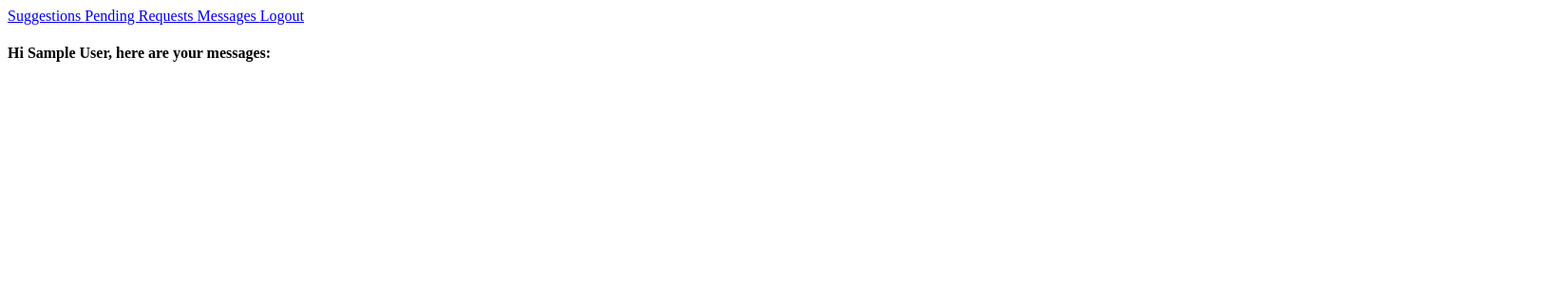
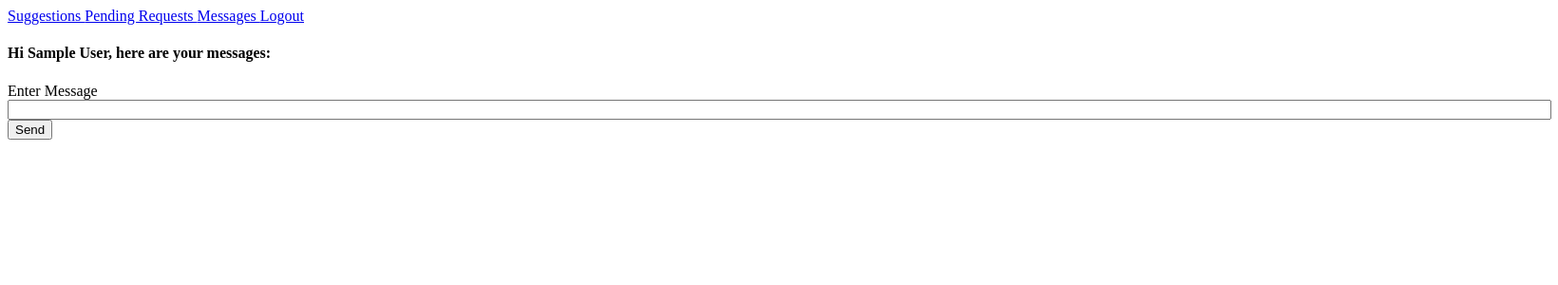
Before and after one commit to RachitSharma2001/CollegeRooms, a Flask app: page /message_room in a window 1640 px wide. Shown: the top 300 px of the page at 95% size. Run offline with Flask 2, Linux system fonts and the light colour scheme; the visitor is signed in with stand-in values (Sample User, id 1); data comes from the database, SQL or seed files in the repository; both versions use the stored data as it was after the commit; data that the repository does not hold is empty.

Commit message:
Able to emit, not able to catch through js

```diff
--- a/app/__init__.py
+++ b/app/__init__.py
@@ -3,11 +3,13 @@ from config import Config
 from flask_sqlalchemy import SQLAlchemy
 from flask_migrate import Migrate
 from flask_login import LoginManager
+from flask_socketio import SocketIO
 
 app = Flask(__name__)
 app.config.from_object(Config)
 login = LoginManager(app)
 login.login_view = 'login'
+socketio = SocketIO(app)
 
 db = SQLAlchemy(app)
 migrate = Migrate(app, db)
--- a/app/forms.py
+++ b/app/forms.py
@@ -14,3 +14,8 @@ class LoginForm(FlaskForm):
     name = StringField("Name", [DataRequired()])
     password = PasswordField("Password", [DataRequired()])
     login = SubmitField("Login")
+
+class MessageForm(FlaskForm):
+    message = StringField("Enter Message", [DataRequired()])
+    #person_to
+    send = SubmitField("Send")
--- a/app/routes.py
+++ b/app/routes.py
@@ -1,8 +1,9 @@
 from flask import render_template, redirect, request, flash, url_for
 from flask_login import current_user, login_user, login_required, logout_user
-from app import app, db
-from app.forms import LoginForm, SignupForm
-from app.models import Users
+from flask_sqlalchemy import event
+from app import socketio, app, db
+from app.forms import LoginForm, SignupForm, MessageForm
+from app.models import Users, Message
 from werkzeug.urls import url_parse
 
 @app.route('/')
@@ -78,21 +79,27 @@ def pending_invites():
 
     return "Invites"
 
-@app.route('/message_room')
+@app.route('/message_room', methods=["GET", "POST"])
 @login_required
 def message():
     if not current_user.is_authenticated:
         return redirect(url_for("login"))
 
-    current_user_id = current_user.id
-    '''messages = []
-    for message in Users.query.get(current_user_id).messages:
-        # Get the name of the sender
-        name = "You"
-        if not (message.user_from_id == current_user_id):
-            name = Users.query.get(message.user_from_id).name
+    message_form = MessageForm()
+    #event.listen(Message, "after_insert", render_template("room.html", messages=Users.query.get(current_user.id).messages, form=message_form))
 
-        # Add it to the message list
-        messages.add('{}: {}'.format(name, message.content))'''
+    if message_form.validate_on_submit():
+        user_from_id = current_user.id
+        # Hard coded for now
+        user_to_id = 2
+        message_content = message_form.data['message']
 
-    return render_template("room.html", messages=Users.query.get(current_user_id).messages)
+        new_message = Message(user_from_id=user_from_id, user_to_id=user_to_id, content=message_content)
+        db.session.add(new_message)
+        db.session.commit()
+
+        socketio.emit(str(user_to_id), {'new_message', new_message})
+        # socket io emit new_message : content
+        # then in javascript of room, we can add something listens for this new message and loads the new messages
+
+    return render_template("room.html", messages=Users.query.get(current_user.id).messages, form=message_form)
--- a/app/templates/base.html
+++ b/app/templates/base.html
@@ -17,5 +17,6 @@
             {% endif %}
         </div>
         {% block content %} {% endblock %}
+        <script src="https://ajax.googleapis.com/ajax/libs/jquery/3.5.1/jquery.min.js"></script>
     </body>
 </html>
--- a/app/templates/room.html
+++ b/app/templates/room.html
@@ -2,6 +2,25 @@
 
 {% block content %}
     <h4> Hi {{current_user.name}}, here are your messages: </h4>
+    <form action="" method="POST", novalidate>
+        {{ form.hidden_tag() }}
+
+        <div>
+            {{ form.message.label }}
+            {{ form.message(size=200) }}
+            {{ form.send() }}
+        </div>
+    </form>
+    <script src="https://ajax.googleapis.com/ajax/libs/jquery/3.5.1/jquery.min.js">
+        console.log("WE have a script")
+        $(document).ready(function() {
+            var socket = io.connect('http://' + document.domain + ':' + location.port)
+            console.log("This is the current user: ", current_user.id)
+            socket.on(''+current_user.id, function(msg) {
+                $('#log').append('<p> Received new message </p>')
+            });
+        });
+    </script>
     {% for message in messages %}
         <p> <b> {{ message.give_name(current_user.id) }}: </b> {{ message.content }} </p>
     {% endfor %}
--- a/notes.txt
+++ b/notes.txt
@@ -4,3 +4,7 @@
 2. How we would access all the messages:
     a. for m in User.query.get(user id).messages:
         print(m.content Users.query.get(m.user_to_id).name, Users.query.get(m.user_from_id).name)
+
+3. Add Programming habit: play with only one parameter/change at a time, keep all else constant at first, then slowly make each constant dynamic
+    a. When implementing messaging, there aretwo parameters: the sender and receiver
+    b. First, we hardcoded the receiver, deciding to wait to implement it
```
Also changed, not shown: app.db.
